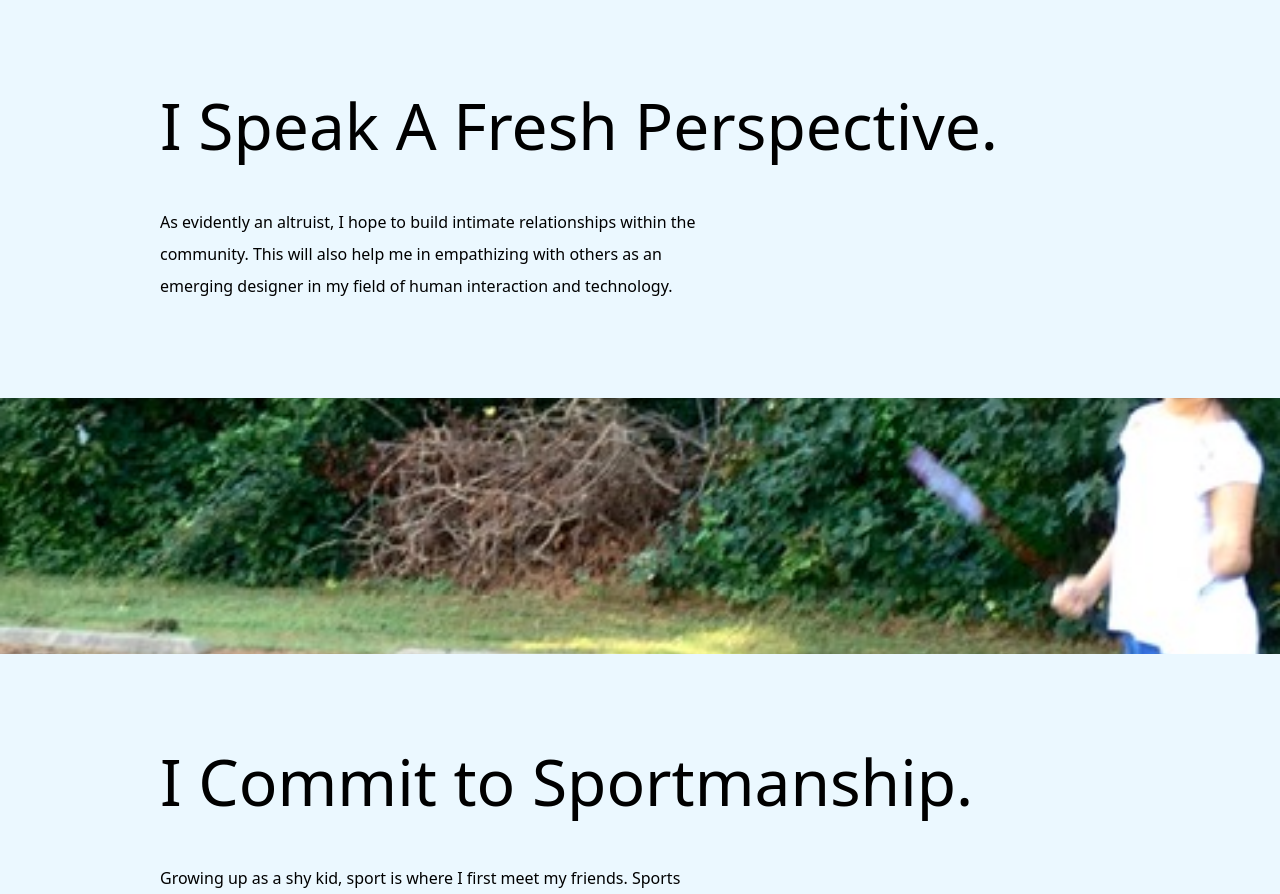
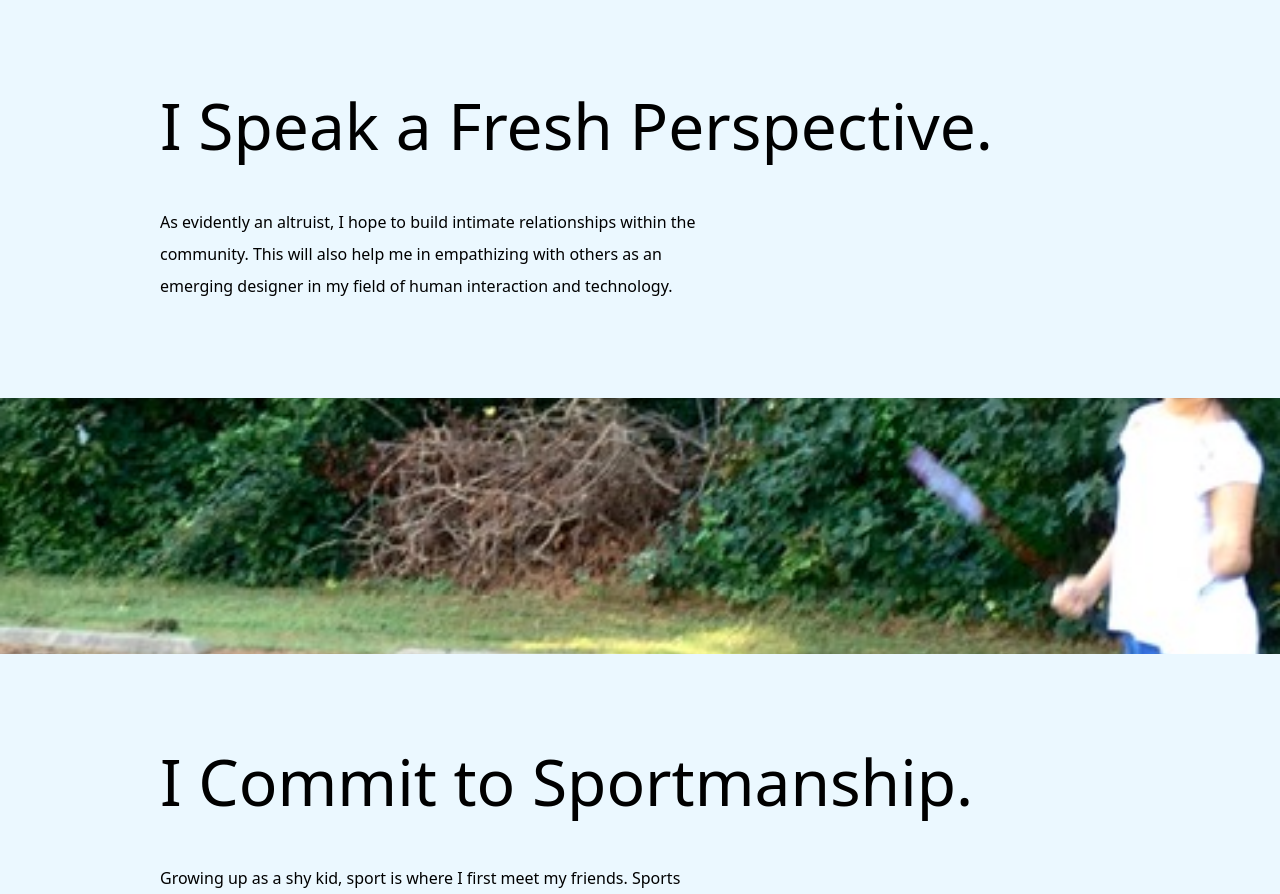
Before and after one commit to nguyen-huong/moreheadcain, a plain HTML site: page index.html in a window 1280 px wide. Shown: the part 975-1869 px from the top of the page. Drawn offline with nearby package versions, Linux system fonts and the light colour scheme.

Commit message:
Update index.html

```diff
--- a/index.html
+++ b/index.html
@@ -41,7 +41,7 @@
 		<div id="#projects" class="bg-blue-100">
 			<div class="max-w-5xl mx-auto p-8 py-24 flex flex-wrap justify-start items-center">
 				<div class="flex-1">
-					<h2 id="#about" class="font-display-italic  text-5xl md:text-6xl leading-none mb-12">I Speak A Fresh Perspective.</h2>
+					<h2 id="#about" class="font-display-italic  text-5xl md:text-6xl leading-none mb-12">I Speak a Fresh Perspective.</h2>
 				</div>
 				<div class="w-full lg:w-72">
 					<a href="#about"><p class="leading-loose max-w-xl">As evidently an altruist, I hope to build intimate relationships within the community. This will also help me in empathizing with others as an emerging designer in my field of human interaction and technology.
```
